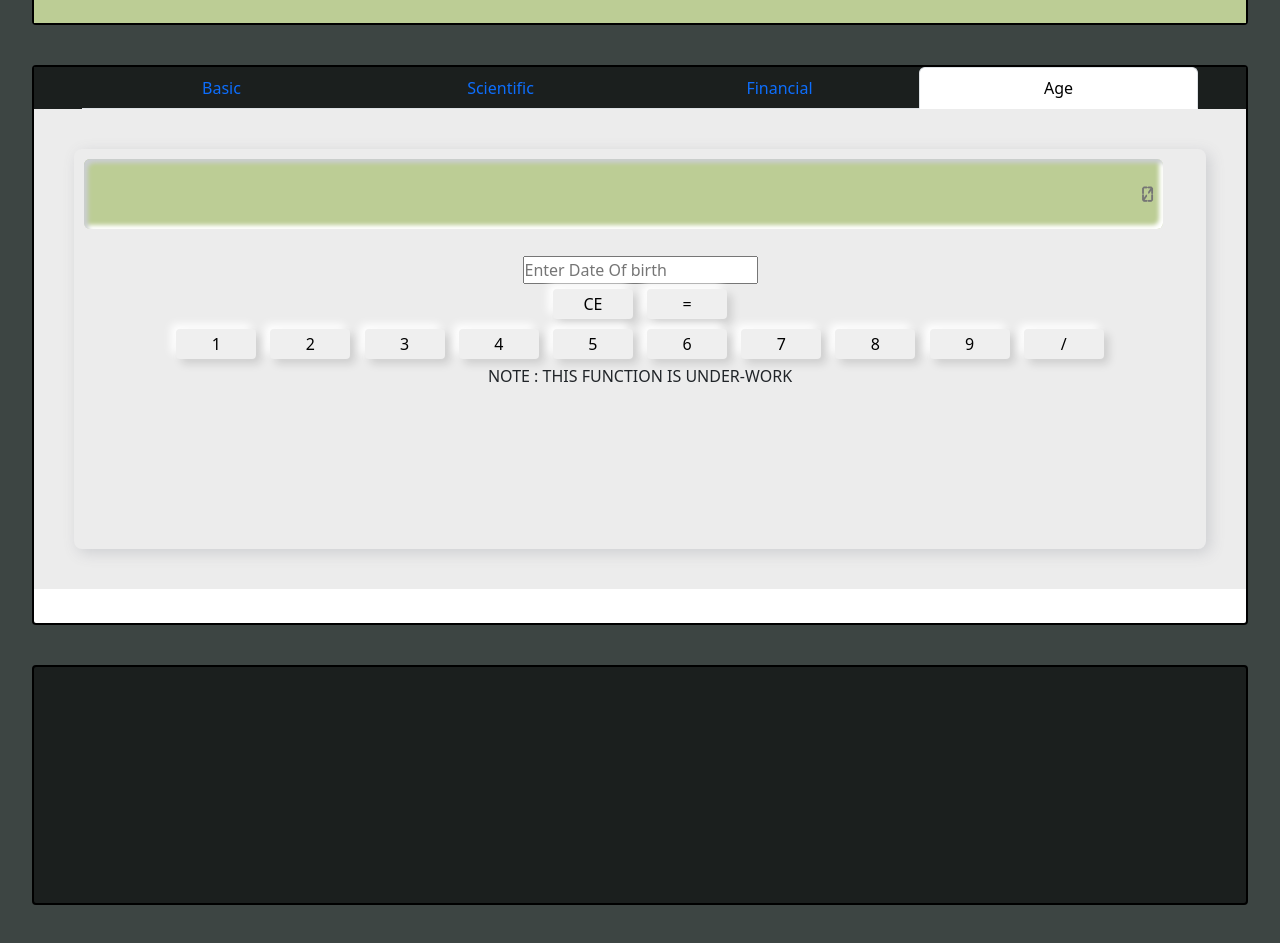
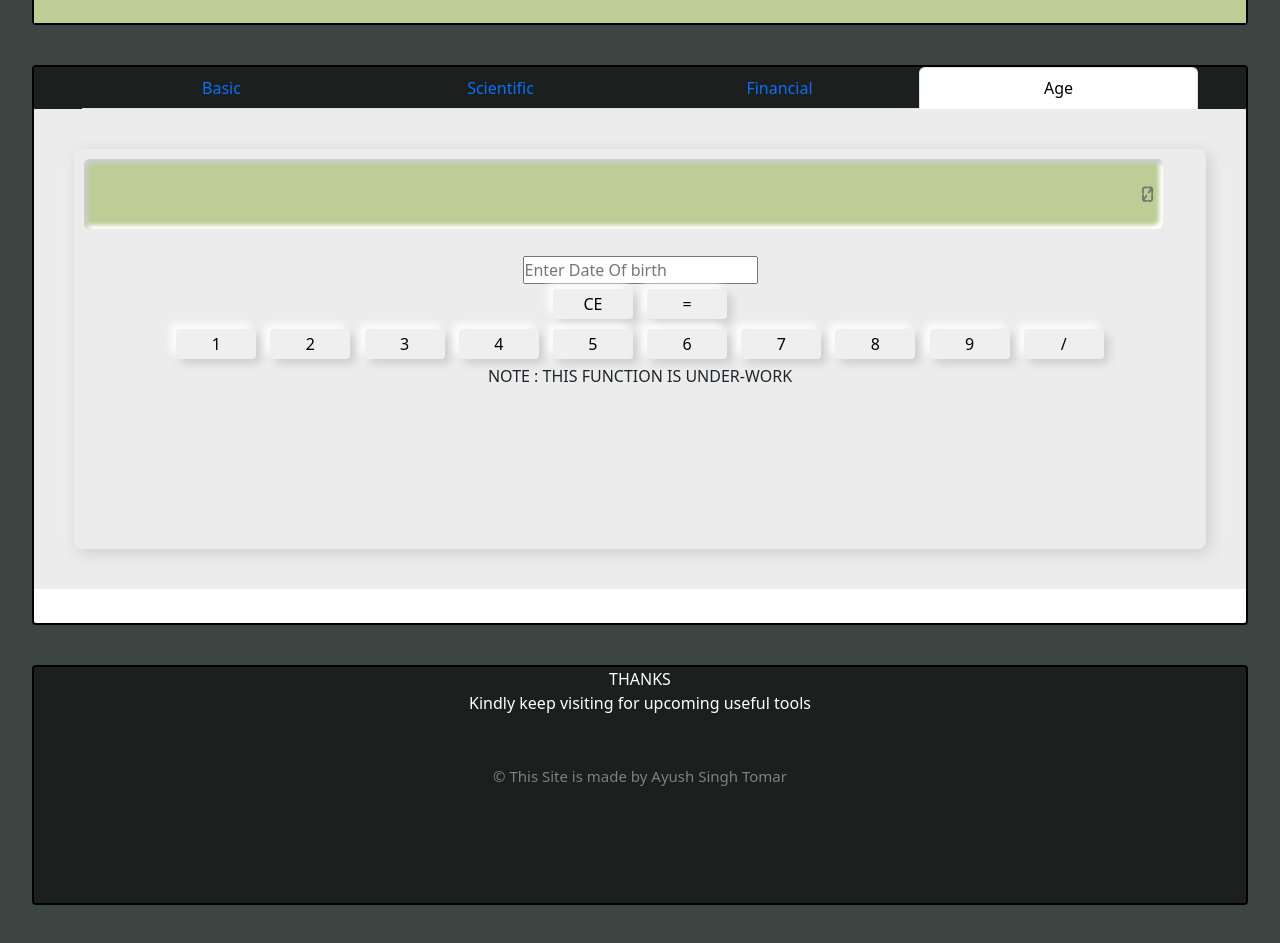
Before and after one commit to AyushSingh-Tomar/Calculator, a plain HTML site: page age.html in a window 1280 px wide. Shown: the part 139-1082 px from the top of the page. Drawn offline with nearby package versions, Linux system fonts and the light colour scheme.

Commit message:
changed
changed

```diff
--- a/age.html
+++ b/age.html
@@ -66,6 +66,9 @@
         <section>
     </main>
     <footer>
+        <center>THANKS</center>
+        <center>Kindly keep visiting for upcoming useful tools</center>
+        <center><p id="hero">&copy This Site is made by Ayush Singh Tomar </p></center>
     </footer>
     <script src="https://cdn.jsdelivr.net/npm/bootstrap@5.3.2/dist/js/bootstrap.bundle.min.js"></script>
     <script src="script.js"></script>
```
Also changed, not shown: basic.html (+3 -0 lines), financial.html (+4 -1 lines).
